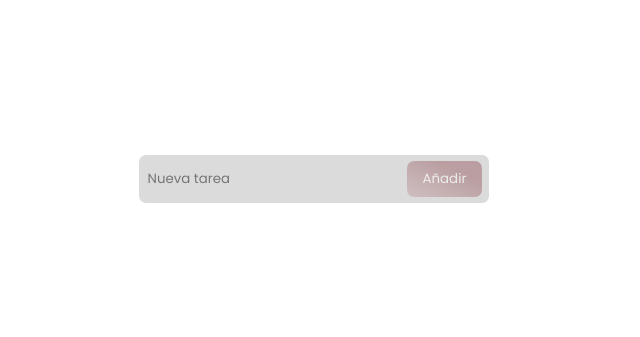
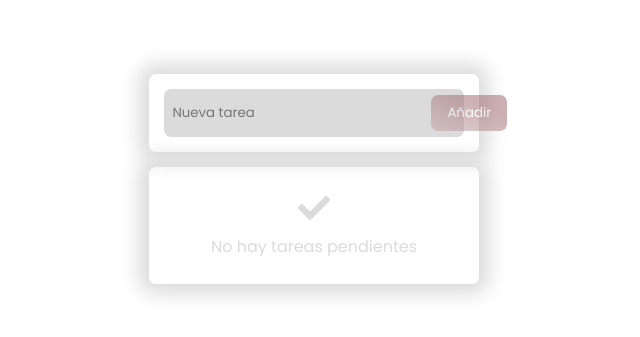
Before and after one commit to danivalls/vue-todo-app, a Vue app: page / in a window 1280 px wide. Shown: the part 221-558 px from the top of the page, without its empty margins (326-966 px from the left). Built offline with nearby package versions, Linux system fonts and the light colour scheme.

Commit message:
Added empty list visualization

```diff
--- a/src/App.vue
+++ b/src/App.vue
@@ -1,16 +1,23 @@
 <template>
   <div id="app">
-    <add-task-input />
+    <div class="card task-input-card">
+      <add-task-input />
+    </div>
+    <div class="card tasks-list-card">
+      <tasks-list />
+    </div>
   </div>
 </template>
 
 <script>
 import AddTaskInput from "@/components/AddTaskInput";
+import TasksList from "@/components/TasksList";
 
 export default {
   name: "App",
   components: {
-    AddTaskInput
+    AddTaskInput,
+    TasksList
   },
 
   data() {
@@ -18,12 +25,6 @@ export default {
       check: false,
       inputValue: undefined
     };
-  },
-
-  methods: {
-    onClick(e) {
-      console.log("click", e);
-    }
   }
 };
 </script>
@@ -36,8 +37,16 @@ export default {
   color: $secondary;
   height: 100vh;
   display: flex;
+  flex-flow: column;
   justify-content: center;
   align-items: center;
-  column-gap: 15px;
+  row-gap: 15px;
+
+  .card {
+    width: 300px;
+    padding: 15px;
+    border-radius: 7px;
+    box-shadow: 0 0 20px 10px $gray;
+  }
 }
 </style>
--- /dev/null
+++ b/src/components/TasksList.vue
@@ -0,0 +1,32 @@
+<template>
+  <div class="tasks-list-wrapper">
+    <tasks-list-no-items v-if="listIsEmpty" />
+  </div>
+</template>
+
+<script>
+import TasksListNoItems from "./TasksListNoItems";
+
+export default {
+  name: "TasksList",
+
+  components: {
+    TasksListNoItems
+  },
+
+  props: {
+    items: {
+      type: Array,
+      default: () => []
+    }
+  },
+
+  computed: {
+    listIsEmpty() {
+      return !this.items.length;
+    }
+  }
+};
+</script>
+
+<style lang="scss" scoped></style>
--- /dev/null
+++ b/src/components/TasksListNoItems.vue
@@ -0,0 +1,29 @@
+<template>
+  <div class="list-no-items">
+    <font-awesome-icon icon="check" class="no-items-icon" />
+    <div class="label">No hay tareas pendientes</div>
+  </div>
+</template>
+
+<script>
+export default {
+  name: "TasksListNoItems"
+};
+</script>
+
+<style lang="scss" scoped>
+.list-no-items {
+  display: flex;
+  flex-flow: column;
+  justify-content: center;
+  align-items: center;
+  padding: 10px 0;
+  row-gap: 10px;
+  width: 100%;
+  color: $gray;
+
+  .no-items-icon {
+    font-size: 2rem;
+  }
+}
+</style>
```
